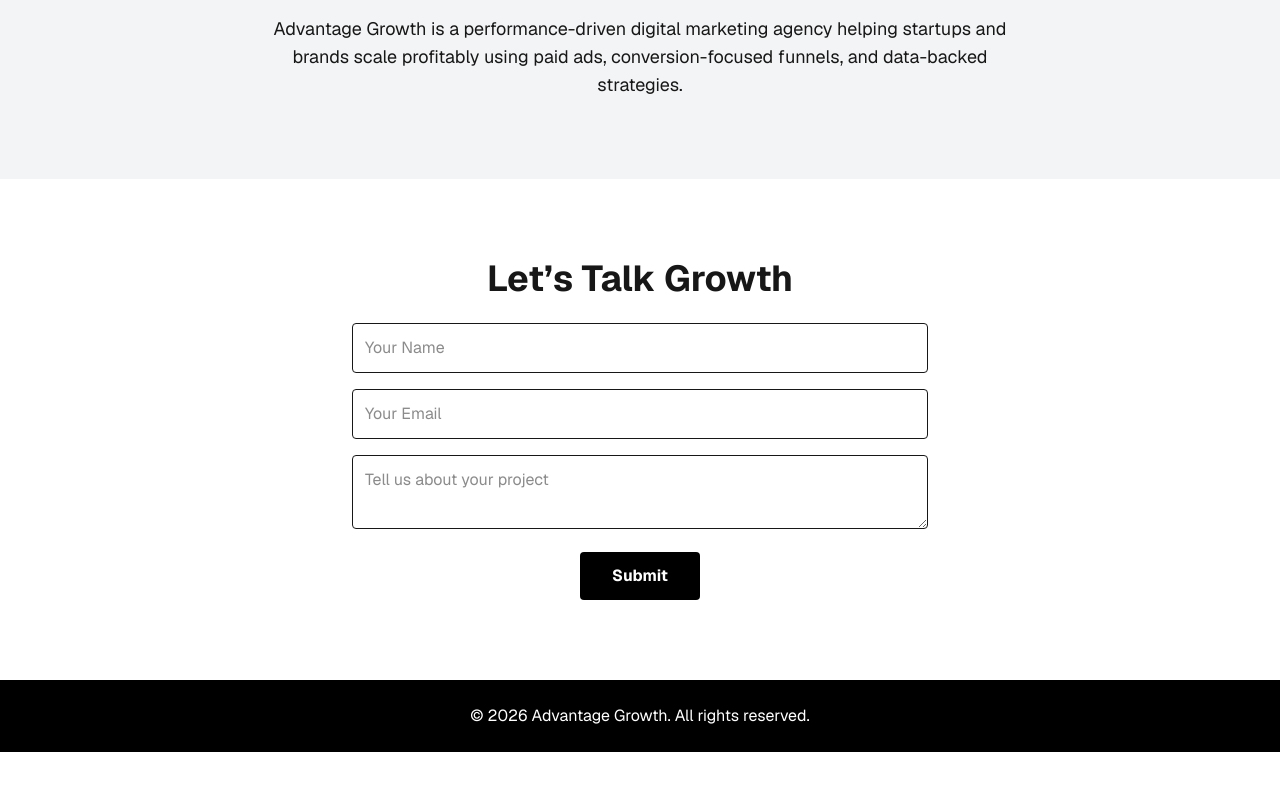
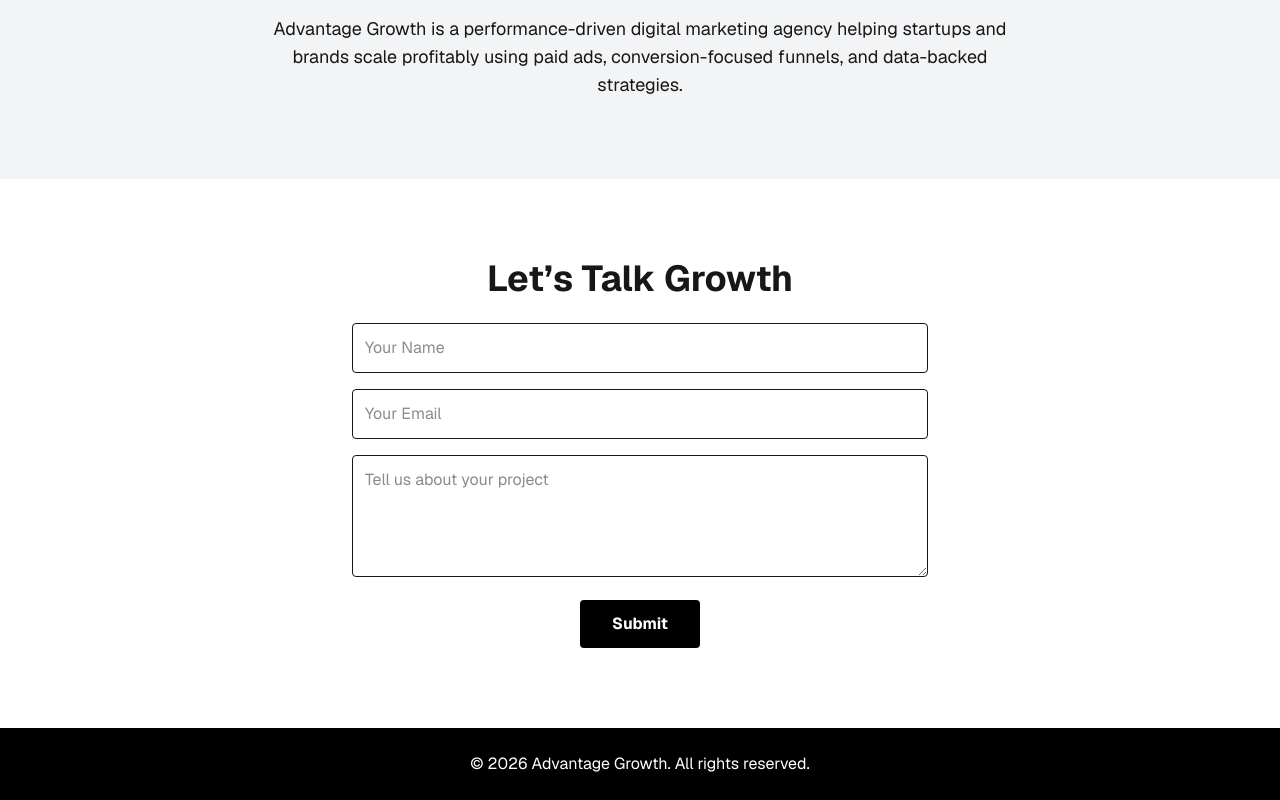
Before and after one commit to bgoyal2804-ai/advantage-growth, a Next.js app: page / in a window 1280 px wide. Shown: the part 991-1791 px from the top of the page. Before the commit the page ends 1743 px from the top, so only its background shows below. Built offline with nearby package versions, Linux system fonts and the light colour scheme.

Commit message:
Fix contact form with success state

```diff
--- a/src/app/page.js
+++ b/src/app/page.js
@@ -1,11 +1,20 @@
+"use client";
+
 import Image from "next/image";
 
 export default function Home() {
   return (
     <main className="font-sans">
 
+      {/* HEADER */}
       <header className="flex justify-between items-center px-10 py-5 border-b">
-        <Image src="/logo-new.png" alt="Advantage Growth" width={160} height={50} />
+        <Image
+          src="/logo-new.png"
+          alt="Advantage Growth"
+          width={160}
+          height={50}
+          priority
+        />
         <nav className="space-x-6 font-semibold">
           <a href="#services">Services</a>
           <a href="#about">About</a>
@@ -13,6 +22,7 @@ export default function Home() {
         </nav>
       </header>
 
+      {/* HERO */}
       <section className="bg-gradient-to-r from-slate-900 to-slate-700 text-white py-28 text-center">
         <h1 className="text-5xl font-bold mb-4">
           We Scale Brands with Performance Marketing
@@ -28,6 +38,7 @@ export default function Home() {
         </a>
       </section>
 
+      {/* SERVICES */}
       <section id="services" className="py-20 px-10">
         <h2 className="text-4xl font-bold text-center mb-12">Our Services</h2>
         <div className="grid md:grid-cols-4 gap-6">
@@ -47,6 +58,7 @@ export default function Home() {
         </div>
       </section>
 
+      {/* ABOUT */}
       <section id="about" className="bg-gray-100 py-20 px-10 text-center">
         <h2 className="text-4xl font-bold mb-6">About Advantage Growth</h2>
         <p className="max-w-3xl mx-auto text-lg">
@@ -56,27 +68,78 @@ export default function Home() {
         </p>
       </section>
 
-      <section id="contact" className="py-20 px-10 text-center">
+      {/* CONTACT */}
+      <section id="contact" className="py-20 px-6 text-center bg-white">
         <h2 className="text-4xl font-bold mb-6">Let’s Talk Growth</h2>
-        <form className="max-w-xl mx-auto space-y-4">
-          <input className="w-full border p-3 rounded" placeholder="Your Name" />
-          <input className="w-full border p-3 rounded" placeholder="Your Email" />
+
+        <form
+          action="https://formsubmit.co/bgoyal2804@gmail.com"
+          method="POST"
+          onSubmit={(e) => {
+            e.preventDefault();
+
+            const form = e.target;
+            const name = form.name.value;
+            const email = form.email.value;
+            const message = form.message.value;
+
+            // WhatsApp
+            const whatsappMessage = `Hi, I'm ${name}. My email is ${email}. I need help with: ${message}`;
+            window.open(
+              `https://wa.me/917973888374?text=${encodeURIComponent(
+                whatsappMessage
+              )}`,
+              "_blank"
+            );
+
+            // Email submit
+            form.submit();
+          }}
+          className="max-w-xl mx-auto space-y-4"
+        >
+          <input type="hidden" name="_captcha" value="false" />
+          <input type="hidden" name="_template" value="table" />
+
+          <input
+            name="name"
+            required
+            placeholder="Your Name"
+            className="w-full border p-3 rounded"
+          />
+
+          <input
+            type="email"
+            name="email"
+            required
+            placeholder="Your Email"
+            className="w-full border p-3 rounded"
+          />
+
           <textarea
+            name="message"
+            required
+            placeholder="Tell us about your project"
             className="w-full border p-3 rounded"
-            placeholder="Tell us about your project"
-          />
-          <button className="bg-black text-white px-8 py-3 rounded font-bold">
+            rows="4"
+          ></textarea>
+
+          <button
+            type="submit"
+            className="bg-black text-white px-8 py-3 rounded font-bold"
+          >
             Submit
           </button>
         </form>
       </section>
 
+      {/* FOOTER */}
       <footer className="bg-black text-white py-6 text-center">
         © 2026 Advantage Growth. All rights reserved.
       </footer>
 
+      {/* FLOATING WHATSAPP */}
       <a
-  href="https://wa.me/917973888374?text=Hi%20I%20am%20interested%20in%20growing%20my%20business"
+        href="https://wa.me/917973888374"
         target="_blank"
         rel="noopener noreferrer"
         className="fixed bottom-6 right-6 bg-green-500 hover:bg-green-600 text-white p-4 rounded-full shadow-lg z-50"
```
Lines whose indentation alone changed are shown as unchanged.
